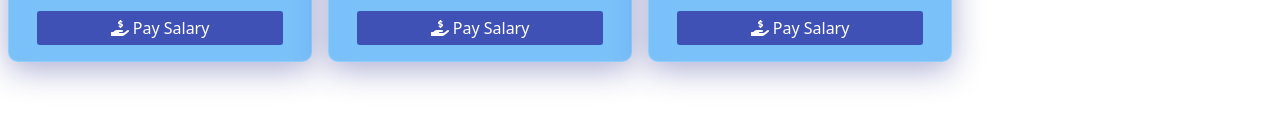
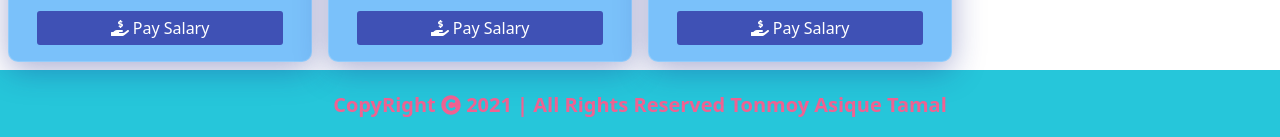
Before and after one commit to tonmoyasiquetamal/superhero-direction, a React (Create React App) app: page / in a window 1280 px wide. Shown: the part 1695-1832 px from the top of the page. Before the commit the page ends 1765 px from the top, so only its background shows below. Built offline with nearby package versions, Linux system fonts and the light colour scheme.

Commit message:
Footer are Added

```diff
--- a/src/App.js
+++ b/src/App.js
@@ -3,14 +3,17 @@ import './App.css';
 import Header from './Components/Header/Header';
 import User from './Components/User/User';
 
+
 /*<----- React BootStrap CDN File ----->*/
 import 'bootstrap/dist/css/bootstrap.min.css';
+import Footer from './Components/Footer/Footer';
 
 function App() {
   return (
     <div className="App">
       <Header></Header>
       <User></User>
+      <Footer></Footer>
     </div>
   );
 }
--- /dev/null
+++ b/src/Components/Footer/Footer.css
@@ -0,0 +1,12 @@
+/*<-----Footer.css Are Starting Here */
+.footer{
+    padding:20px 0px;
+    background-color: #26C6DA;
+    color: #fff;
+    text-align: center;
+}
+.footer p{
+    margin: 0px;
+    color: #F06292;
+}
+/*<-----Footer.css Are Ending Here */
--- /dev/null
+++ b/src/Components/Footer/Footer.js
@@ -0,0 +1,18 @@
+/*<-----Footer.JS Are Starting Here */
+import { faCopyright } from '@fortawesome/free-solid-svg-icons';
+import { FontAwesomeIcon } from '@fortawesome/react-fontawesome';
+import React from 'react';
+import './Footer.css';
+
+const Footer = () => {
+    return (
+        // <----- Footer Letter with Copyright Icon ----->
+        <div className="footer">
+            <p className="fw-bold fs-5">CopyRight <FontAwesomeIcon icon = {faCopyright}/> 2021 | All Rights Reserved Tonmoy Asique Tamal</p>
+
+        </div>
+    );
+};
+
+export default Footer;
+/*<-----Footer.JS Are Ending Here */
```
